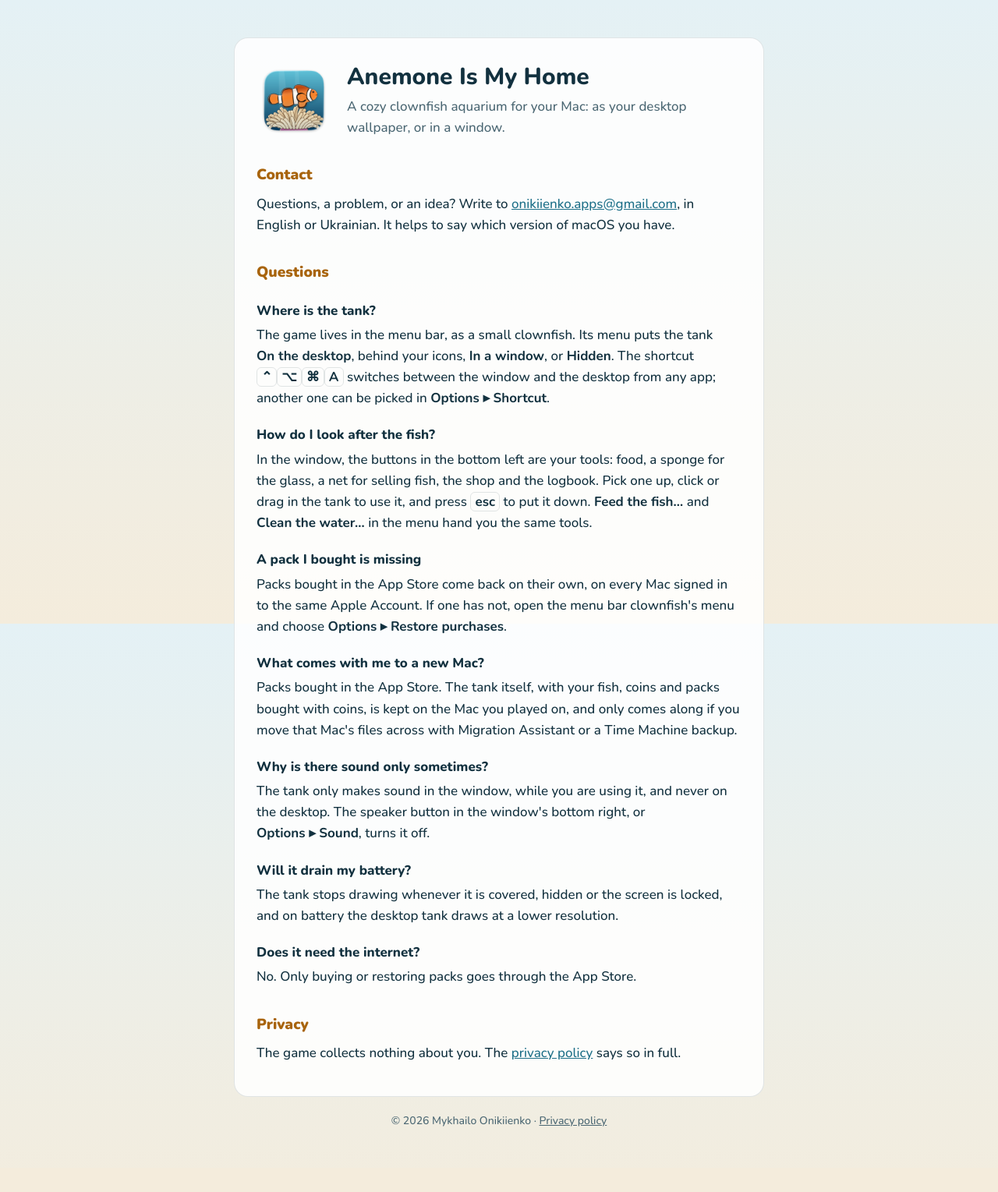
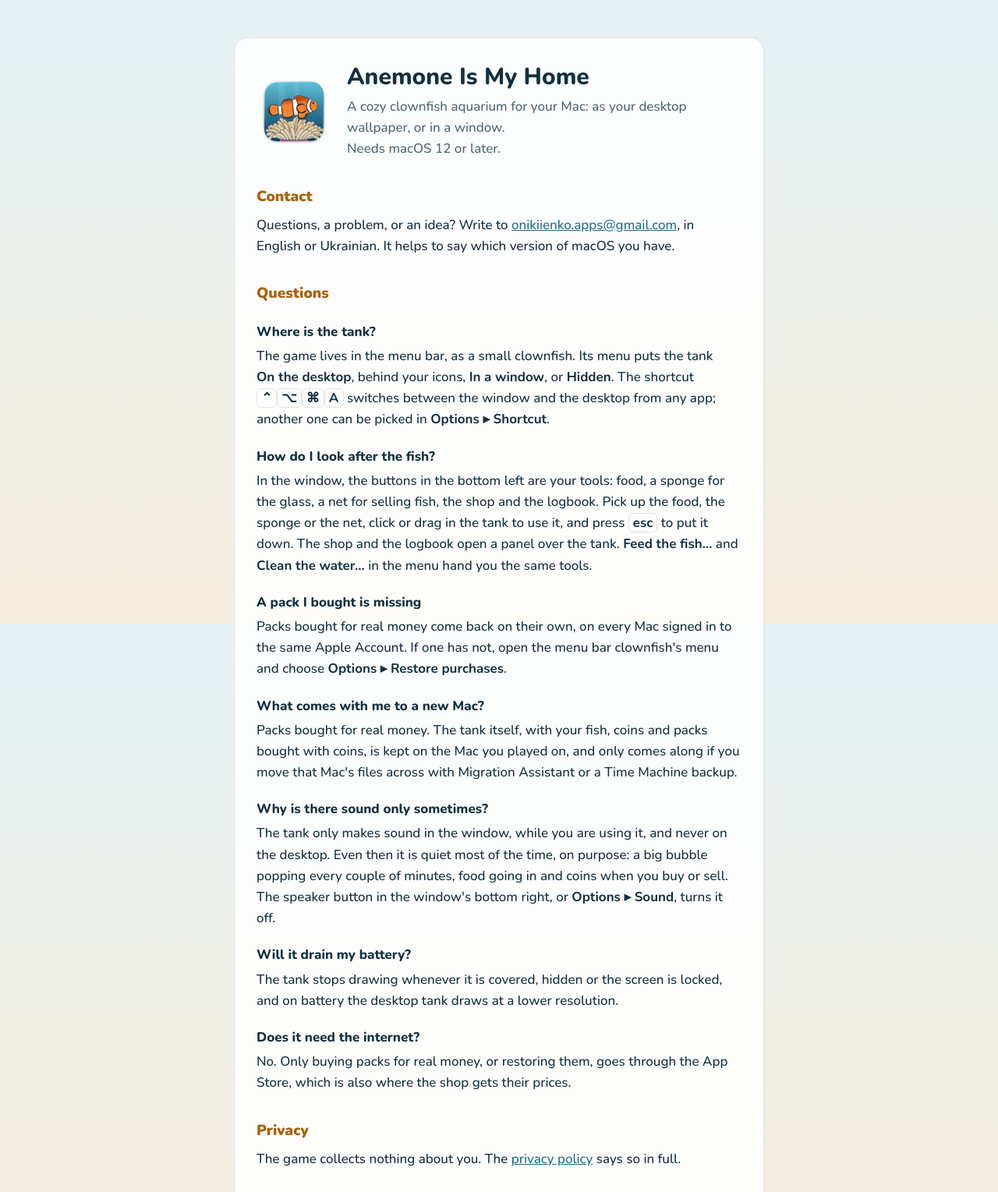
Before and after one commit to onikienko/anemone, a plain HTML site: page index.html in a window 1280 px wide. Shown: the top 1529 px of the page at 78% size. Before the commit the page ends 1498 px from the top, so only its background shows below. Drawn offline with Linux system fonts and the light colour scheme.

Commit message:
Correct the support answers; say which macOS it needs

```diff
--- a/index.html
+++ b/index.html
@@ -19,7 +19,7 @@
     <img src="icon.png" width="96" height="96" alt="The app's icon: a clownfish over its anemone">
     <div>
       <h1>Anemone Is My Home</h1>
-      <p class="lede">A cozy clownfish aquarium for your Mac: as your desktop wallpaper, or in a window.</p>
+      <p class="lede">A cozy clownfish aquarium for your Mac: as your desktop wallpaper, or in a window.<br>Needs macOS 12 or later.</p>
     </div>
   </header>
 
@@ -32,22 +32,22 @@
   <p>The game lives in the menu bar, as a small clownfish. Its menu puts the tank <span class="menu">On the desktop</span>, behind your icons, <span class="menu">In a window</span>, or <span class="menu">Hidden</span>. The shortcut <kbd>⌃</kbd><kbd>⌥</kbd><kbd>⌘</kbd><kbd>A</kbd> switches between the window and the desktop from any app; another one can be picked in <span class="menu">Options ▸ Shortcut</span>.</p>
 
   <h3>How do I look after the fish?</h3>
-  <p>In the window, the buttons in the bottom left are your tools: food, a sponge for the glass, a net for selling fish, the shop and the logbook. Pick one up, click or drag in the tank to use it, and press <kbd>esc</kbd> to put it down. <span class="menu">Feed the fish…</span> and <span class="menu">Clean the water…</span> in the menu hand you the same tools.</p>
+  <p>In the window, the buttons in the bottom left are your tools: food, a sponge for the glass, a net for selling fish, the shop and the logbook. Pick up the food, the sponge or the net, click or drag in the tank to use it, and press <kbd>esc</kbd> to put it down. The shop and the logbook open a panel over the tank. <span class="menu">Feed the fish…</span> and <span class="menu">Clean the water…</span> in the menu hand you the same tools.</p>
 
   <h3>A pack I bought is missing</h3>
-  <p>Packs bought in the App Store come back on their own, on every Mac signed in to the same Apple Account. If one has not, open the menu bar clownfish's menu and choose <span class="menu">Options ▸ Restore purchases</span>.</p>
+  <p>Packs bought for real money come back on their own, on every Mac signed in to the same Apple Account. If one has not, open the menu bar clownfish's menu and choose <span class="menu">Options ▸ Restore purchases</span>.</p>
 
   <h3>What comes with me to a new Mac?</h3>
-  <p>Packs bought in the App Store. The tank itself, with your fish, coins and packs bought with coins, is kept on the Mac you played on, and only comes along if you move that Mac's files across with Migration Assistant or a Time Machine backup.</p>
+  <p>Packs bought for real money. The tank itself, with your fish, coins and packs bought with coins, is kept on the Mac you played on, and only comes along if you move that Mac's files across with Migration Assistant or a Time Machine backup.</p>
 
   <h3>Why is there sound only sometimes?</h3>
-  <p>The tank only makes sound in the window, while you are using it, and never on the desktop. The speaker button in the window's bottom right, or <span class="menu">Options ▸ Sound</span>, turns it off.</p>
+  <p>The tank only makes sound in the window, while you are using it, and never on the desktop. Even then it is quiet most of the time, on purpose: a big bubble popping every couple of minutes, food going in and coins when you buy or sell. The speaker button in the window's bottom right, or <span class="menu">Options ▸ Sound</span>, turns it off.</p>
 
   <h3>Will it drain my battery?</h3>
   <p>The tank stops drawing whenever it is covered, hidden or the screen is locked, and on battery the desktop tank draws at a lower resolution.</p>
 
   <h3>Does it need the internet?</h3>
-  <p>No. Only buying or restoring packs goes through the App Store.</p>
+  <p>No. Only buying packs for real money, or restoring them, goes through the App Store, which is also where the shop gets their prices.</p>
 
   <h2>Privacy</h2>
   <p>The game collects nothing about you. The <a href="privacy/">privacy policy</a> says so in full.</p>
```
